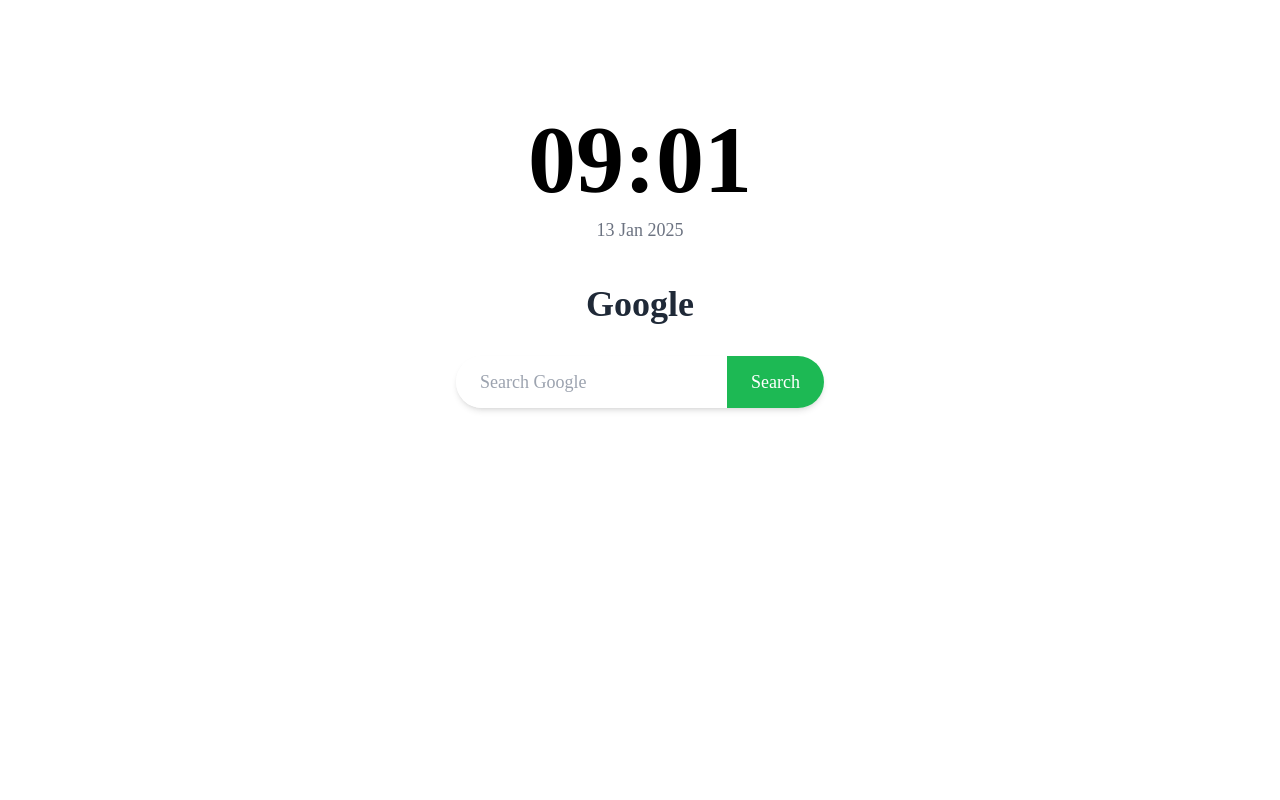
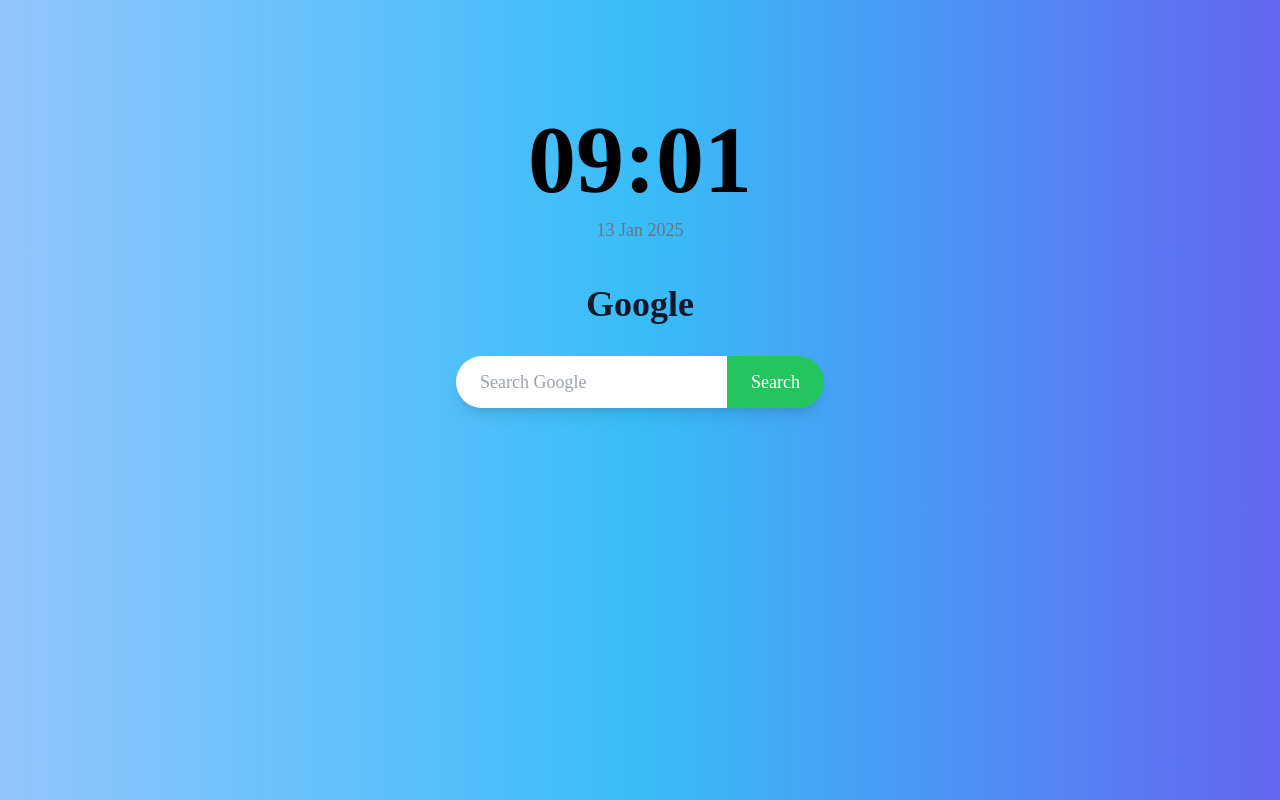
Before and after one commit to Tanmaydeep-Singh/MyTab-Extension, a React (Create React App) app: page / in a window 1280 px wide. Built offline with nearby package versions, Linux system fonts and the light colour scheme; a web font is replaced by a local one.

Commit message:
dev: added colors

```diff
--- a/package.json
+++ b/package.json
@@ -6,6 +6,7 @@
     "@testing-library/jest-dom": "^5.17.0",
     "@testing-library/react": "^13.4.0",
     "@testing-library/user-event": "^13.5.0",
+    "prop-types": "^15.8.1",
     "react": "^18.3.1",
     "react-dom": "^18.3.1",
     "react-scripts": "5.0.1",
--- a/src/App.js
+++ b/src/App.js
@@ -1,13 +1,98 @@
-import React from 'react';
+import React, { useEffect, useState } from 'react';
 import Time from './Components/Time';
 import GoogleSearchBar from './Components/GoogleSearchBar';
 
+const getTimeOfDay = () => {
+  const hours = new Date().getHours();
+
+  if (hours >= 5 && hours < 7) {
+    return 'dawn'; // Dawn
+  } else if (hours >= 7 && hours < 12) {
+    return 'morning'; // Morning
+  } else if (hours >= 12 && hours < 17) {
+    return 'afternoon'; // Afternoon
+  } else if (hours >= 17 && hours < 19) {
+    return 'evening'; // Evening
+  } else {
+    return 'night'; // Night
+  }
+};
+
 function App() {
+  const [timeOfDay, setTimeOfDay] = useState(getTimeOfDay());
+
+  useEffect(() => {
+    const interval = setInterval(() => {
+      setTimeOfDay(getTimeOfDay());
+    }, 60000);
+
+    return () => clearInterval(interval);
+  }, []);
+
+  const getBackgroundClass = () => {
+    switch (timeOfDay) {
+      case 'dawn':
+        return 'bg-gradient-to-r from-purple-200 via-pink-200 to-blue-300';
+      case 'morning':
+        return 'bg-gradient-to-r from-blue-300 via-sky-400 to-indigo-500';
+      case 'afternoon':
+        return 'bg-gradient-to-r from-yellow-300 via-orange-400 to-red-500';
+      case 'evening':
+        return 'bg-gradient-to-r from-pink-500 via-purple-500 to-indigo-600';
+      case 'night':
+        return 'bg-gradient-to-r from-purple-800 via-indigo-900 to-gray-900';
+      default:
+        return 'bg-white';
+    }
+  };
+
+  const getTextClass = () => {
+    if (timeOfDay === 'night') {
+      return 'text-gray-100';
+    }
+    return 'text-gray-900';
+  };
+
+  const getInputClass = () => {
+    switch (timeOfDay) {
+      case 'morning':
+        return 'bg-white text-black placeholder-gray-400';
+      case 'afternoon':
+        return 'bg-yellow-200 text-gray-800 placeholder-yellow-500';
+      case 'evening':
+        return 'bg-purple-200 text-gray-800 placeholder-purple-400';
+      case 'night':
+        return 'bg-gray-800 text-white placeholder-gray-600';
+      default:
+        return 'bg-white text-gray-800 placeholder-gray-400';
+    }
+  };
+
+  const getButtonClass = () => {
+    switch (timeOfDay) {
+      case 'morning':
+        return 'bg-green-500 text-white hover:bg-green-600';
+      case 'afternoon':
+        return 'bg-orange-500 text-white hover:bg-orange-600';
+      case 'evening':
+        return 'bg-pink-500 text-white hover:bg-pink-600';
+      case 'night':
+        return 'bg-blue-500 text-white hover:bg-blue-600';
+      default:
+        return 'bg-blue-500 text-white hover:bg-blue-600';
+    }
+  };
+
   return (
-    <div className="flex flex-col items-center justify-center min-h-[70vh] bg-white">
-            <Time/>
-            <GoogleSearchBar/>
-
+    <div className={`${getBackgroundClass()} min-h-screen transition-all duration-1500 ease-in-out`}>
+      <div className="flex flex-col items-center justify-center min-h-[70vh]">
+        <Time />
+        <GoogleSearchBar
+          textClass={getTextClass()}
+          inputClass={getInputClass()}
+          buttonClass={getButtonClass()}
+        />
+      </div>
     </div>
   );
 }
--- a/src/Components/GoogleSearchBar/index.jsx
+++ b/src/Components/GoogleSearchBar/index.jsx
@@ -1,13 +1,14 @@
+/* eslint-disable react/prop-types */
 import React from "react";
 
-function GoogleSearchBar() {
+function GoogleSearchBar({ textClass, inputClass, buttonClass }) {
   return (
-    <div className="flex items-center justify-center m-5 p-5 ">
+    <div className="flex items-center justify-center m-5 p-5">
       <div className="text-center">
-        <h1 className="text-4xl font-bold text-gray-800 mb-8">Google</h1>
+        <h1 className={`${textClass} text-4xl font-bold mb-8`}>Google</h1>
 
         <form
-        className="flex items-center w-full max-w-xl shadow-md rounded-full overflow-hidden"
+          className="flex items-center w-full max-w-xl shadow-lg rounded-full overflow-hidden"
           action="https://www.google.com/search"
           method="GET"
           target="_blank"
@@ -16,16 +17,15 @@
             type="text"
             name="q"
             placeholder="Search Google"
-          className="w-full px-6 py-3 text-lg border-none focus:ring-0 focus:outline-none"
+            className={`w-full px-6 py-3 text-lg border-none focus:ring-0 focus:outline-none ${inputClass}`}
             required
           />
           <button
             type="submit"
-          className="bg-[#1DB954] text-white px-6 py-3 text-lg font-medium hover:bg-blue-600 focus:outline-none"
+            className={`px-6 py-3 text-lg font-medium hover:bg-opacity-90 focus:outline-none ${buttonClass}`}
           >
             Search
           </button>
-
         </form>
       </div>
     </div>
--- a/tailwind.config.js
+++ b/tailwind.config.js
@@ -5,8 +5,19 @@
   ],
   theme: {
     extend: {
-      fontFamily: {
-        sans: ['Poppins', 'ui-sans-serif', 'system-ui'],
+      colors: {
+        dawn: '#FFD6E0',
+        morning: '#A7C7E7',
+        afternoon: '#FF9B45',
+        evening: '#F081C7',
+        night: '#2A2E44',
+      },
+      backgroundImage: {
+        'dawn-gradient': 'linear-gradient(to right, #FFD6E0, #A7C7E7)',
+        'morning-gradient': 'linear-gradient(to right, #A7C7E7, #6D9AA4)',
+        'afternoon-gradient': 'linear-gradient(to right, #FF9B45, #FF6F3A)',
+        'evening-gradient': 'linear-gradient(to right, #F081C7, #9A6FC1)',
+        'night-gradient': 'linear-gradient(to right, #2A2E44, #161C2D)',
       },
     },
   },
```
Also changed, not shown: public/manifest.json, 1 other file (tests, documents, lock files or other folders). Lines whose indentation alone changed are shown as unchanged.
